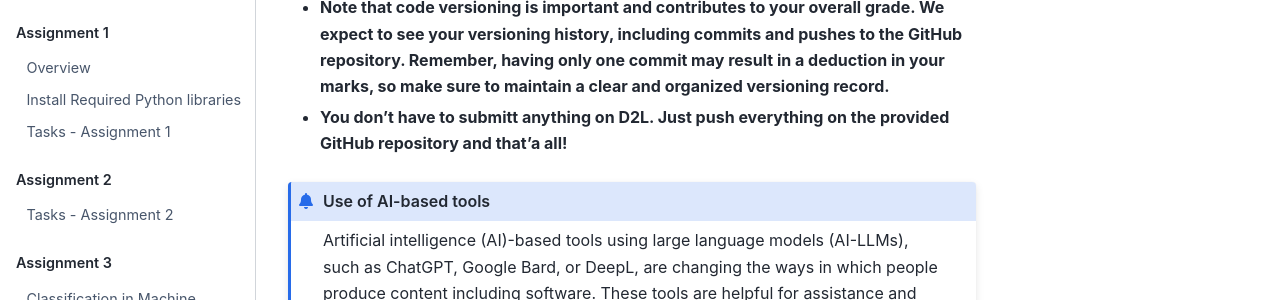
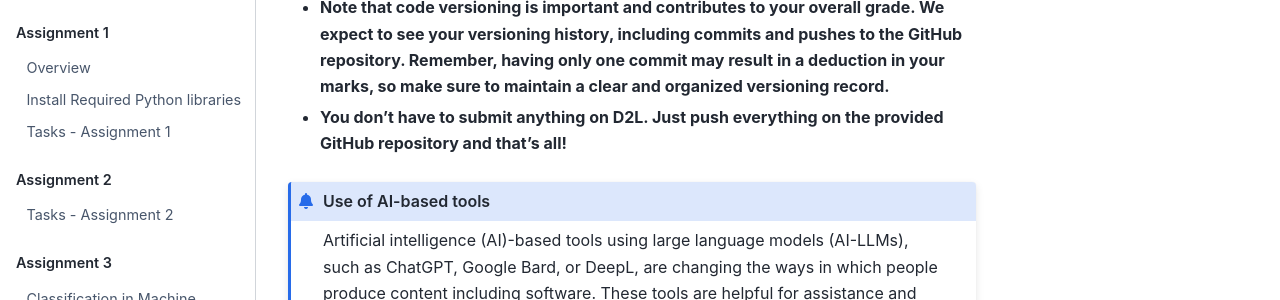
Before and after one commit to Raei-Bahareh/Spatial_Data_Mining_Winter2026, a Sphinx documentation site: the page built from source/tutorials/L6/tasks.rst, in a window 1280 px wide and 1344 px high. Shown: the part 610-910 px from the top of the window. Built offline with Sphinx 7.4.7 and the Sphinx Book theme 1.1.4, drawn with Linux system fonts in a browser that asks for light colours; pages that are not in the unit, such as notebooks, are missing from menus.

Commit message:
Fix typo in submission instructions for Bonus Assignment in tasks.rst

```diff
--- a/source/tutorials/L6/tasks.rst
+++ b/source/tutorials/L6/tasks.rst
@@ -21,7 +21,7 @@ Tasks - Bonus Assignment
 
 - **Note that code versioning is important and contributes to your overall grade. We expect to see your versioning history, including commits and pushes to the GitHub repository. Remember, having only one commit may result in a deduction in your marks, so make sure to maintain a clear and organized versioning record.**
 
-- **You don't have to submitt anything on D2L. Just push everything on the provided GitHub repository and that'a all!**
+- **You don't have to submit anything on D2L. Just push everything on the provided GitHub repository and that's all!**
 
 
 .. admonition:: Use of AI-based tools
```
